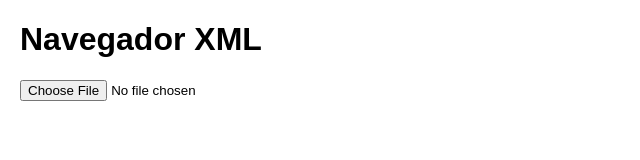
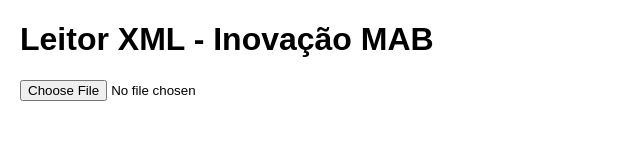
Before and after one commit to inovacaomab/bibliaACFestudo, a plain HTML site: page index.html in a window 1280 px wide. Shown: the whole page, without its empty margins (0-640 px from the left). Drawn offline with Linux system fonts and the light colour scheme.

Commit message:
Update index.html

```diff
--- a/index.html
+++ b/index.html
@@ -3,7 +3,7 @@
 <head>
     <meta charset="UTF-8">
     <meta name="viewport" content="width=device-width, initial-scale=1.0">
-    <title>Navegador XML</title>
+    <title>Leitor XML - Inovação MAB</title>
     <style>
         body {
             font-family: Arial, sans-serif;
@@ -18,7 +18,7 @@
     </style>
 </head>
 <body>
-    <h1>Navegador XML</h1>
+    <h1>Leitor XML - Inovação MAB</h1>
     <input type="file" id="fileInput" />
     <div id="content"></div>
 
```
